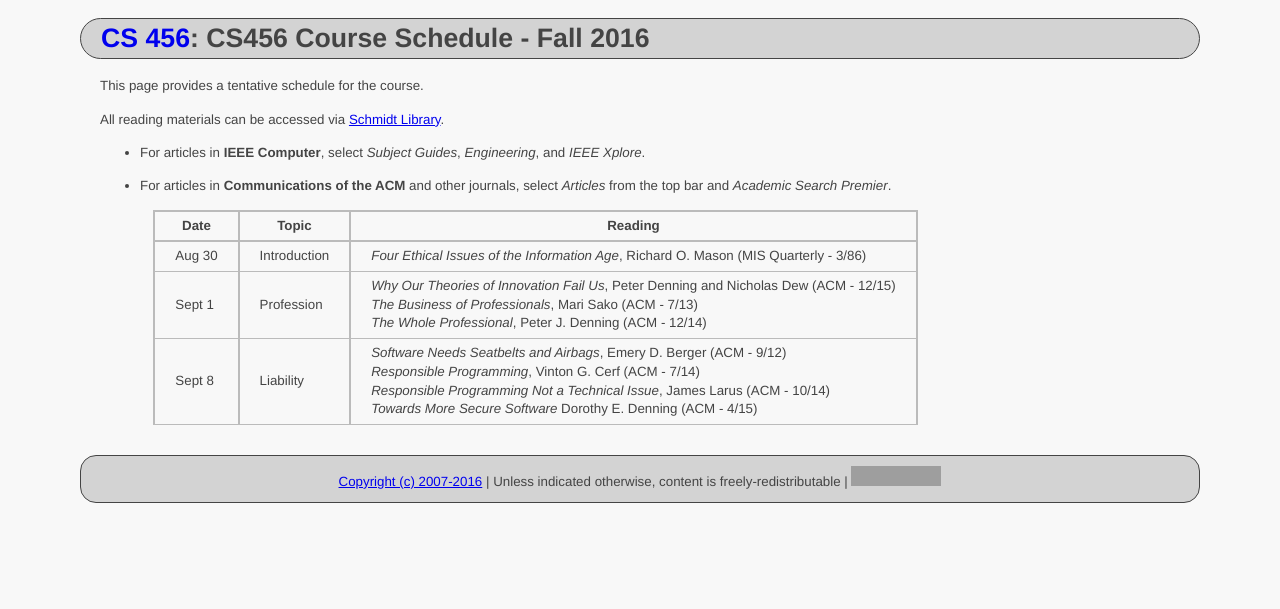
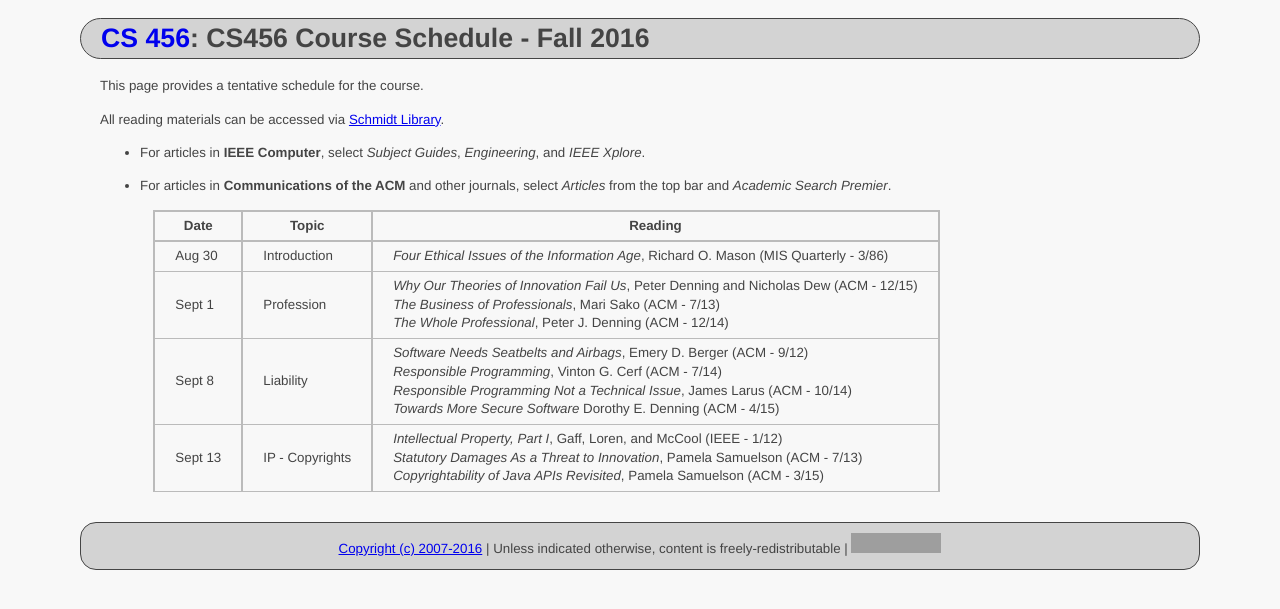
Before and after one commit to ycpcs/cs456-fall2016, a Jekyll site: the page built from schedule/index.md, in a window 1280 px wide. Shown: the top 609 px of the page. Built offline with Jekyll 4.4.1, drawn with Linux system fonts in a browser that asks for light colours; part of the change alters nothing that is shown; grey boxes are pictures that could not be loaded.

Commit message:
add IP
add IP articles

```diff
--- a/schedule/index.md
+++ b/schedule/index.md
@@ -17,6 +17,7 @@ All reading materials can be accessed via [Schmidt Library](http://library.ycp.e
 > Aug 30  | Introduction    | *Four Ethical Issues of the Information Age*, Richard O. Mason (MIS Quarterly - 3/86)  |
 > Sept 1  | Profession      | *Why Our Theories of Innovation Fail Us*, Peter Denning and Nicholas Dew (ACM - 12/15) <br /> *The Business of Professionals*, Mari Sako (ACM - 7/13) <br /> *The Whole Professional*, Peter J. Denning (ACM - 12/14) |
 > Sept 8  | Liability       | *Software Needs Seatbelts and Airbags*, Emery D. Berger (ACM - 9/12) <br /> *Responsible Programming*, Vinton G. Cerf (ACM - 7/14) <br /> *Responsible Programming Not a Technical Issue*, James Larus (ACM - 10/14) <br /> *Towards More Secure Software* Dorothy E. Denning (ACM - 4/15) |
+> Sept 13 | IP - Copyrights | *Intellectual Property, Part I*, Gaff, Loren, and McCool (IEEE - 1/12) <br /> *Statutory Damages As a Threat to Innovation*, Pamela Samuelson (ACM - 7/13) <br /> *Copyrightability of Java APIs Revisited*, Pamela Samuelson (ACM - 3/15) |
 
 
 
@@ -30,8 +31,6 @@ All reading materials can be accessed via [Schmidt Library](http://library.ycp.e
 
 
 <!--
-> Feb 9   | Liability       | *Software Needs Seatbelts and Airbags*, Emery D. Berger (ACM - 9/12) <br /> *Responsible Programming*, Vinton G. Cerf (ACM - 7/14) <br /> *Responsible Programming Not a Technical Issue*, James Larus (ACM - 10/14) <br /> *Towards More Secure Software* Dorothy E. Denning (ACM - 4/15) |
-> Feb 11  | IP - Copyrights | *Intellectual Property, Part I*, Gaff, Loren, and McCool (IEEE - 1/12) <br /> *Statutory Damages As a Threat to Innovation*, Pamela Samuelson (ACM - 7/13) <br /> *Copyrightability of Java APIs Revisited*, Pamela Samuelson (ACM - 3/15) |
 > Feb 16  | IP - Patents    | *Is Software Patentable?*, Pamela Samuelson (ACM - 11/13) <br /> *Why Do Software Startups Patent (or Not)?*, Pamela Samuelson (ACM - 11/10) <br/> *The Troll Under the Bridge*, Brian M. Gaff (IEEE - 7/13) <br /> *Software Patents Are Falling Down*, Pamela Samuelson (ACM - 11/15) |
 > Feb 18  |                 | **EXAM I Discussion** |
 > Feb 23  |                 | **EXAM I Due** |
```
